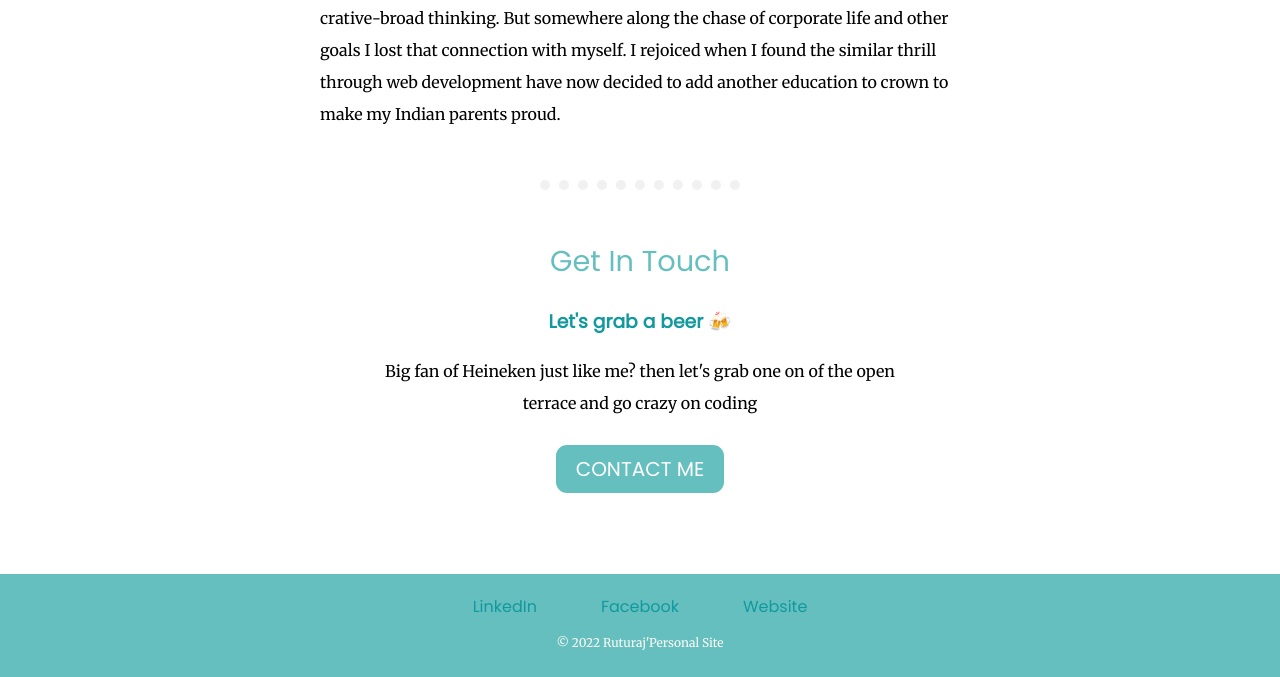
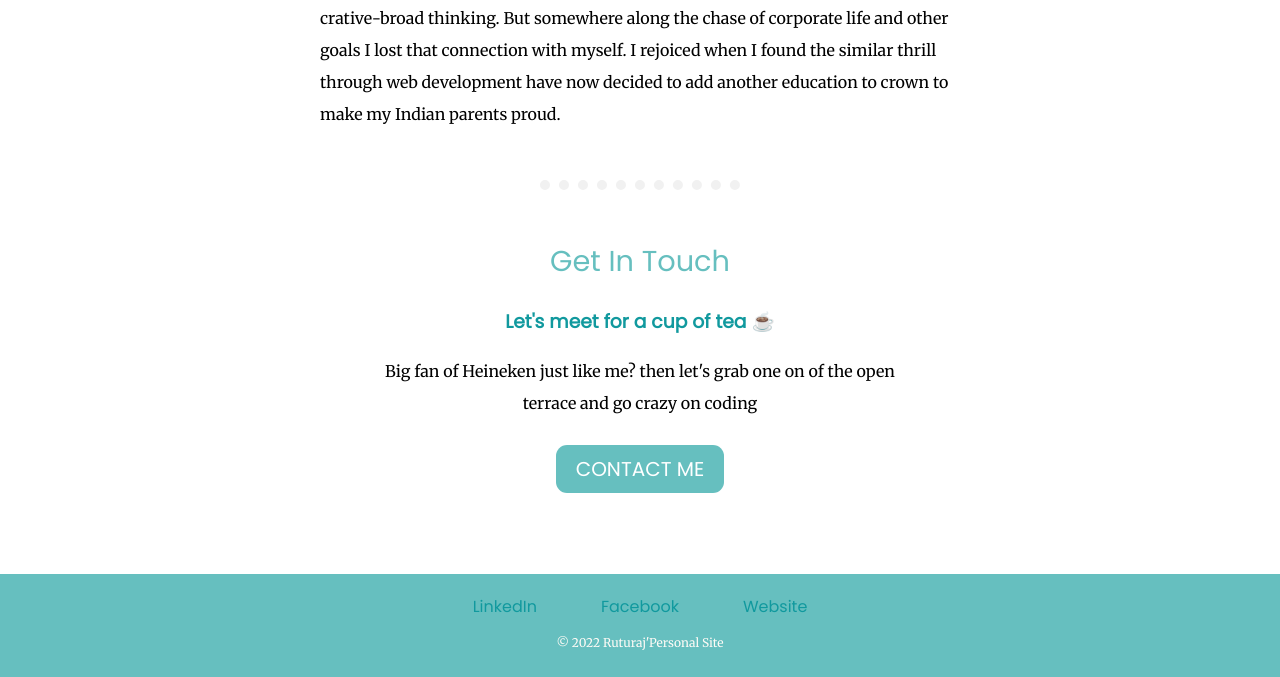
Before and after one commit to ruturajshinde777/Personal-Site, a plain HTML site: page index.html in a window 1280 px wide. Shown: the part 1551-2228 px from the top of the page. Drawn offline with Linux system fonts and the light colour scheme.

Commit message:
Update index.html

```diff
--- a/index.html
+++ b/index.html
@@ -45,7 +45,7 @@
     <hr>
     <div class="contact-me">
       <h2>Get In Touch</h2>
-      <h3>Let's grab a beer 🍻</h3>
+      <h3>Let's meet for a cup of tea ☕</h3>
       <p class="msg">Big fan of Heineken just like me? then let's grab one on of the open terrace and go crazy on coding </p>
       <a class="btn" href="mailto:ruturajshinde888@gmail.com">CONTACT ME</a>
     </div>
```
